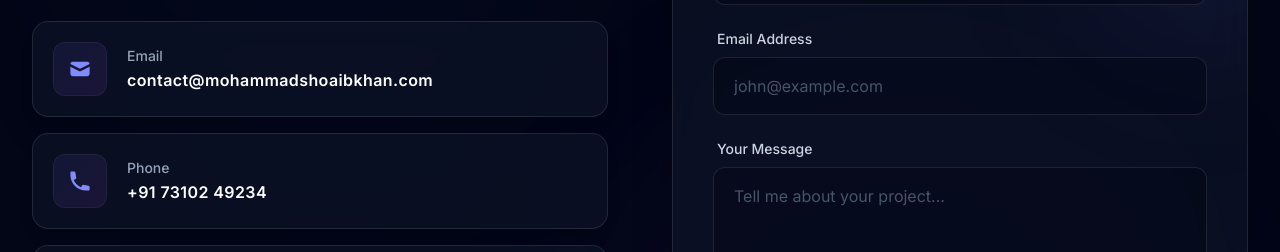
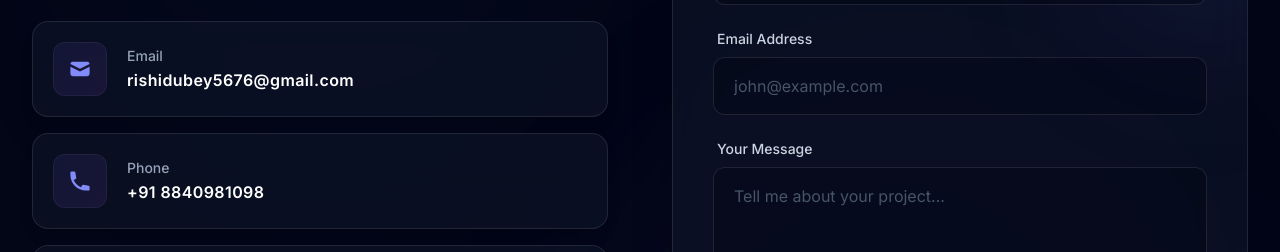
Before and after one commit to Rishidubey0/DeveshPortfolio, a React (Vite) app: page / in a window 1280 px wide. Shown: the part 6488-6740 px from the top of the page. Built offline with nearby package versions, Linux system fonts and the light colour scheme.

Commit message:
contact us change

```diff
--- a/src/components/ContactUs.jsx
+++ b/src/components/ContactUs.jsx
@@ -68,14 +68,14 @@ export function Contact() {
     {
       icon: HiMail,
       label: "Email",
-      value: "contact@mohammadshoaibkhan.com",
-      link: "mailto:contact@mohammadshoaibkhan.com",
+      value: "rishidubey5676@gmail.com",
+      link: "mailto:rishidubey5676@gmail.com",
     },
     {
       icon: HiPhone,
       label: "Phone",
-      value: "+91 73102 49234",
-      link: "tel:+917310249234",
+      value: "+91 8840981098",
+      link: "tel:+918840981098",
     },
     {
       icon: HiLocationMarker,
@@ -89,13 +89,13 @@ export function Contact() {
     {
       icon: FaGithub,
       label: "GitHub",
-      link: "https://github.com/mohdshoaibkhan72",
+      link: "https://github.com/Rishidubey0",
       color: "hover:bg-gray-700",
     },
     {
       icon: FaLinkedin,
       label: "LinkedIn",
-      link: "https://www.linkedin.com/in/mohdshoaibkhan72",
+      link: "https://www.linkedin.com/in/devesh0/",
       color: "hover:bg-blue-600",
     },
   ];
```
